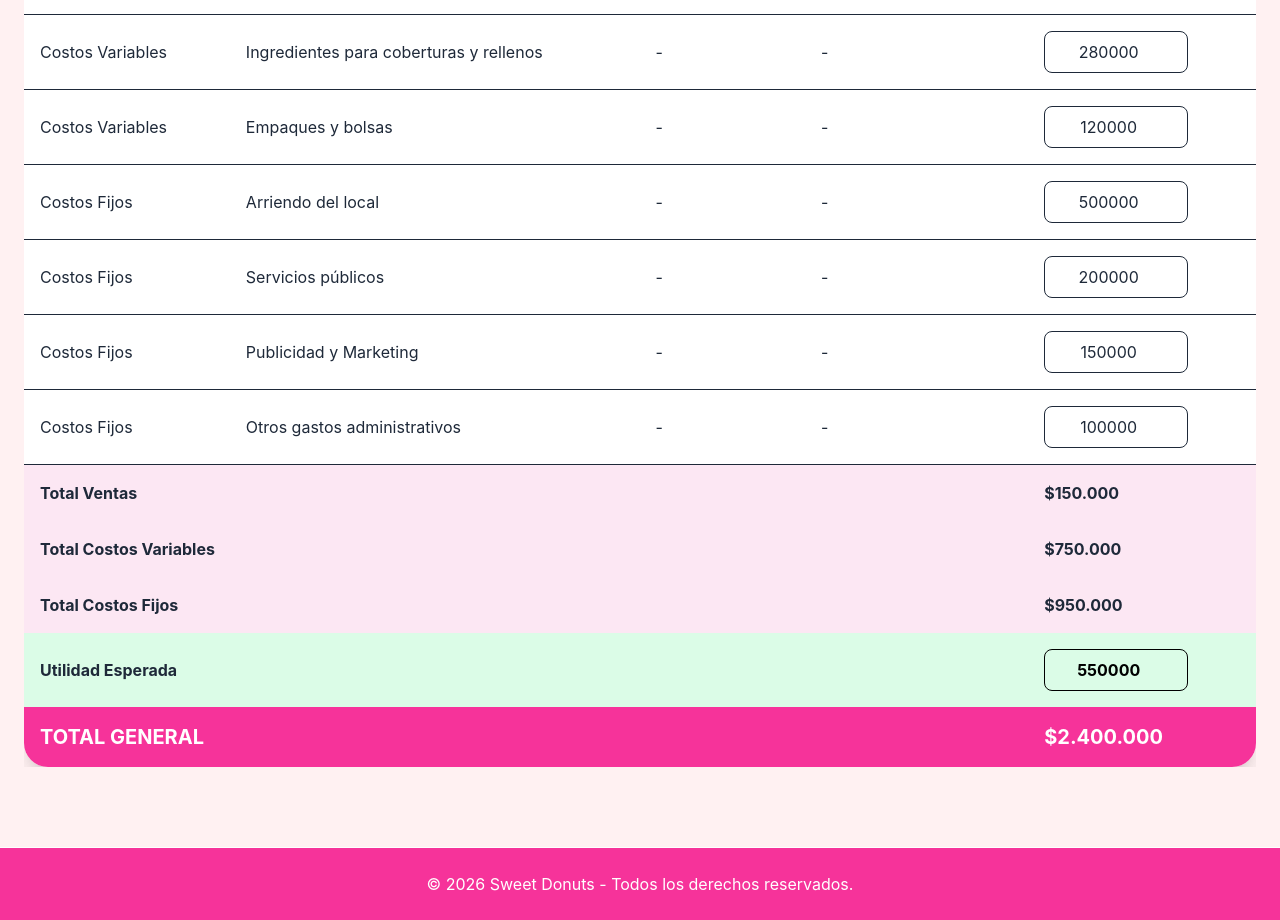
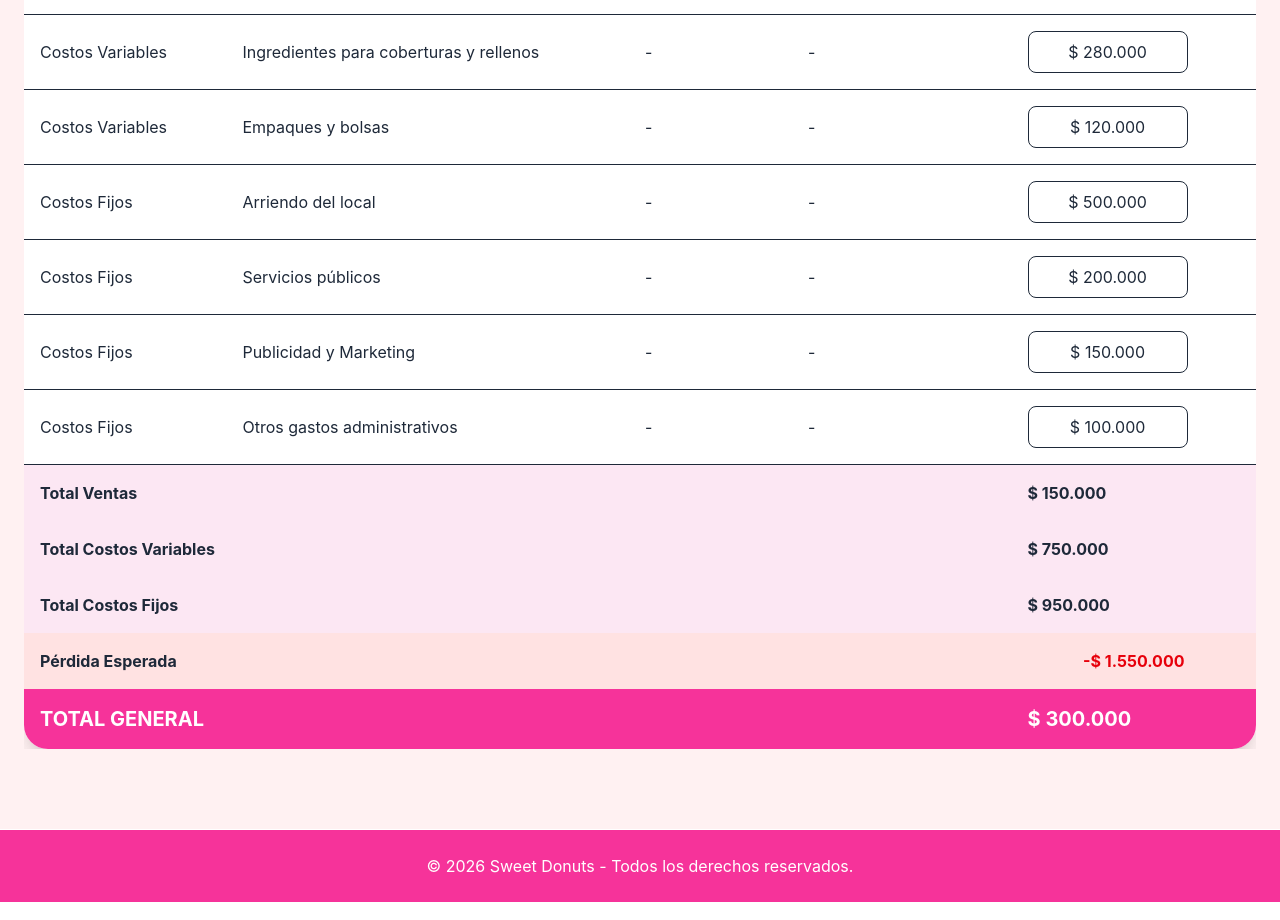
Before and after one commit to SergioGodPlay/SweetDonuts, a React (Vite) app: page /presupuesto in a window 1280 px wide. Shown: the part 582-1502 px from the top of the page. Built offline with nearby package versions, Linux system fonts and the light colour scheme.

Commit message:
agregado costos variables y (utilidad esperada y perdidas)

```diff
--- a/src/pages/Presupuesto.tsx
+++ b/src/pages/Presupuesto.tsx
@@ -53,51 +53,41 @@ export const Presupuesto = () => {
     },
   ]);
 
-  const [utilidadEsperada, setUtilidadEsperada] =
-    useState(550000);
+  const calcularSubtotal = (cantidad: number, valorUnitario: number) =>
+    cantidad * valorUnitario;
 
-  const calcularSubtotal = (
-    cantidad: number,
-    valorUnitario: number
-  ) => cantidad * valorUnitario;
+  const formatoCOP = (valor: number) =>
+    new Intl.NumberFormat("es-CO", {
+      style: "currency",
+      currency: "COP",
+      minimumFractionDigits: 0,
+    }).format(valor);
 
   const totalVentas = productos.reduce(
-    (acc, item) =>
-      acc +
-      calcularSubtotal(
-        item.cantidad,
-        item.valorUnitario
-      ),
-    0
+    (acc, item) => acc + calcularSubtotal(item.cantidad, item.valorUnitario),
+    0,
   );
 
   const totalVariables = costosVariables.reduce(
     (acc, item) => acc + item.valor,
-    0
+    0,
   );
 
-  const totalFijos = costosFijos.reduce(
-    (acc, item) => acc + item.valor,
-    0
-  );
+  const totalFijos = costosFijos.reduce((acc, item) => acc + item.valor, 0);
 
-  const totalGeneral =
-    totalVentas +
-    totalVariables +
-    totalFijos +
-    utilidadEsperada;
+  const utilidad = totalVentas - totalVariables - totalFijos;
+
+  const totalGeneral = totalVentas + totalVariables + totalFijos + utilidad;
 
   return (
     <section className="px-6 py-20">
       <div className="max-w-7xl mx-auto">
-
         <h1 className="text-5xl font-bold text-center mb-10">
           Presupuesto Sweet Donuts
         </h1>
 
         <div className="overflow-x-auto">
           <table className="w-full bg-white dark:bg-gray-900 rounded-3xl shadow-xl overflow-hidden">
-
             <thead>
               <tr className="bg-pink-500 text-white">
                 <th className="p-4">Categoría</th>
@@ -109,13 +99,9 @@ export const Presupuesto = () => {
             </thead>
 
             <tbody>
-
               {/* PRODUCTOS */}
               {productos.map((item, index) => (
-                <tr
-                  key={index}
-                  className="border-b dark:border-gray-700"
-                >
+                <tr key={index} className="border-b dark:border-gray-700">
                   <td className="p-4">Ventas</td>
 
                   <td className="p-4">
@@ -124,8 +110,7 @@ export const Presupuesto = () => {
                       value={item.concepto}
                       onChange={(e) => {
                         const nuevos = [...productos];
-                        nuevos[index].concepto =
-                          e.target.value;
+                        nuevos[index].concepto = e.target.value;
                         setProductos(nuevos);
                       }}
                       className="w-full border rounded-lg p-2 dark:bg-gray-800"
@@ -138,8 +123,7 @@ export const Presupuesto = () => {
                       value={item.cantidad}
                       onChange={(e) => {
                         const nuevos = [...productos];
-                        nuevos[index].cantidad =
-                          Number(e.target.value);
+                        nuevos[index].cantidad = Number(e.target.value);
                         setProductos(nuevos);
                       }}
                       className="w-24 border rounded-lg p-2 text-center dark:bg-gray-800"
@@ -152,8 +136,7 @@ export const Presupuesto = () => {
                       value={item.valorUnitario}
                       onChange={(e) => {
                         const nuevos = [...productos];
-                        nuevos[index].valorUnitario =
-                          Number(e.target.value);
+                        nuevos[index].valorUnitario = Number(e.target.value);
                         setProductos(nuevos);
                       }}
                       className="w-32 border rounded-lg p-2 text-center dark:bg-gray-800"
@@ -161,11 +144,9 @@ export const Presupuesto = () => {
                   </td>
 
                   <td className="p-4 font-semibold text-pink-500">
-                    $
-                    {calcularSubtotal(
-                      item.cantidad,
-                      item.valorUnitario
-                    ).toLocaleString("es-CO")}
+                    {formatoCOP(
+                      calcularSubtotal(item.cantidad, item.valorUnitario),
+                    )}
                   </td>
                 </tr>
               ))}
@@ -176,34 +157,35 @@ export const Presupuesto = () => {
                   key={`variable-${index}`}
                   className="border-b dark:border-gray-700"
                 >
-                  <td className="p-4">
-                    Costos Variables
-                  </td>
+                  <td className="p-4">Costos Variables</td>
 
-                  <td className="p-4">
-                    {item.concepto}
-                  </td>
+                  <td className="p-4">{item.concepto}</td>
 
                   <td>-</td>
                   <td>-</td>
 
                   <td className="p-4">
                     <input
-                      type="number"
-                      value={item.valor}
+                      type="text"
+                      value={formatoCOP(item.valor)}
                       onChange={(e) => {
-                        const nuevos = [
-                          ...costosVariables,
-                        ];
+                        const numero = Number(
+                          e.target.value.replace(/\D/g, ""),
+                        );
 
-                        nuevos[index].valor =
-                          Number(e.target.value);
+                        const nuevos = [...costosVariables];
+                        nuevos[index].valor = numero;
 
-                        setCostosVariables(
-                          nuevos
-                        );
+                        setCostosVariables(nuevos);
                       }}
-                      className="w-36 border rounded-lg p-2 text-center dark:bg-gray-800"
+                      className="
+      w-40
+      border
+      rounded-lg
+      p-2
+      text-center
+      dark:bg-gray-800
+    "
                     />
                   </td>
                 </tr>
@@ -215,92 +197,80 @@ export const Presupuesto = () => {
                   key={`fijo-${index}`}
                   className="border-b dark:border-gray-700"
                 >
-                  <td className="p-4">
-                    Costos Fijos
-                  </td>
+                  <td className="p-4">Costos Fijos</td>
 
-                  <td className="p-4">
-                    {item.concepto}
-                  </td>
+                  <td className="p-4">{item.concepto}</td>
 
                   <td>-</td>
                   <td>-</td>
 
                   <td className="p-4">
                     <input
-                      type="number"
-                      value={item.valor}
+                      type="text"
+                      value={formatoCOP(item.valor)}
                       onChange={(e) => {
-                        const nuevos = [
-                          ...costosFijos,
-                        ];
+                        const numero = Number(
+                          e.target.value.replace(/\D/g, ""),
+                        );
 
-                        nuevos[index].valor =
-                          Number(e.target.value);
+                        const nuevos = [...costosFijos];
+                        nuevos[index].valor = numero;
 
                         setCostosFijos(nuevos);
                       }}
-                      className="w-36 border rounded-lg p-2 text-center dark:bg-gray-800"
+                      className="
+      w-40
+      border
+      rounded-lg
+      p-2
+      text-center
+      dark:bg-gray-800
+    "
                     />
                   </td>
                 </tr>
               ))}
-
             </tbody>
 
             <tfoot>
-
               <tr className="bg-pink-100 dark:bg-gray-800 font-bold">
                 <td colSpan={4} className="p-4">
                   Total Ventas
                 </td>
-                <td className="p-4">
-                  $
-                  {totalVentas.toLocaleString(
-                    "es-CO"
-                  )}
-                </td>
+                <td className="p-4">{formatoCOP(totalVentas)}</td>
               </tr>
 
               <tr className="bg-pink-100 dark:bg-gray-800 font-bold">
                 <td colSpan={4} className="p-4">
                   Total Costos Variables
                 </td>
-                <td className="p-4">
-                  $
-                  {totalVariables.toLocaleString(
-                    "es-CO"
-                  )}
-                </td>
+                <td className="p-4">{formatoCOP(totalVariables)}</td>
               </tr>
 
               <tr className="bg-pink-100 dark:bg-gray-800 font-bold">
                 <td colSpan={4} className="p-4">
                   Total Costos Fijos
                 </td>
-                <td className="p-4">
-                  $
-                  {totalFijos.toLocaleString(
-                    "es-CO"
-                  )}
-                </td>
+                <td className="p-4">{formatoCOP(totalFijos)}</td>
               </tr>
 
-              <tr className="bg-green-100 dark:bg-green-900 font-bold">
+              <tr
+                className={`font-bold ${
+                  utilidad >= 0
+                    ? "bg-green-100 dark:bg-green-900"
+                    : "bg-red-100 dark:bg-red-900"
+                }`}
+              >
                 <td colSpan={4} className="p-4">
-                  Utilidad Esperada
+                  {utilidad >= 0 ? "Utilidad Esperada" : "Pérdida Esperada"}
                 </td>
-                <td className="p-4">
-                  <input
-                    type="number"
-                    value={utilidadEsperada}
-                    onChange={(e) =>
-                      setUtilidadEsperada(
-                        Number(e.target.value)
-                      )
-                    }
-                    className="w-36 border rounded-lg p-2 text-center text-black"
-                  />
+
+                <td
+                  className={`p-4 text-center ${
+                    utilidad >= 0 ? "text-green-600" : "text-red-600"
+                  }`}
+                >
+                  {formatoCOP(utilidad)}
                 </td>
               </tr>
 
@@ -308,16 +278,9 @@ export const Presupuesto = () => {
                 <td colSpan={4} className="p-4">
                   TOTAL GENERAL
                 </td>
-                <td className="p-4">
-                  $
-                  {totalGeneral.toLocaleString(
-                    "es-CO"
-                  )}
-                </td>
+                <td className="p-4">{formatoCOP(totalGeneral)}</td>
               </tr>
-
             </tfoot>
-
           </table>
         </div>
       </div>
```
